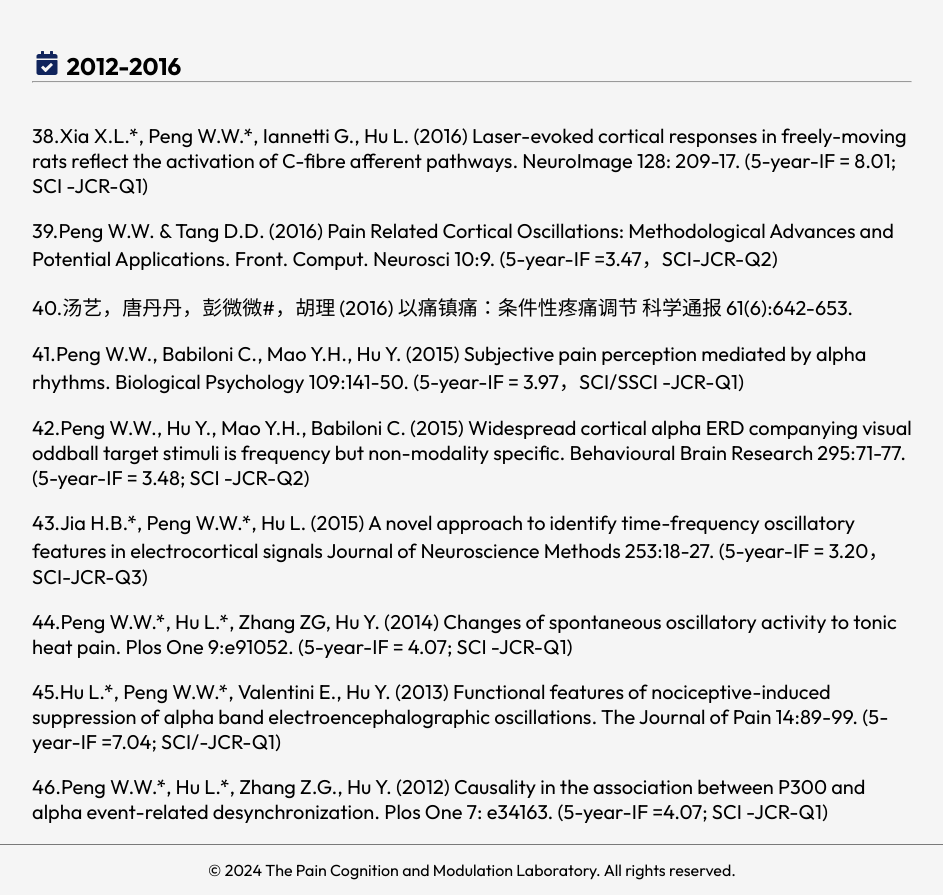
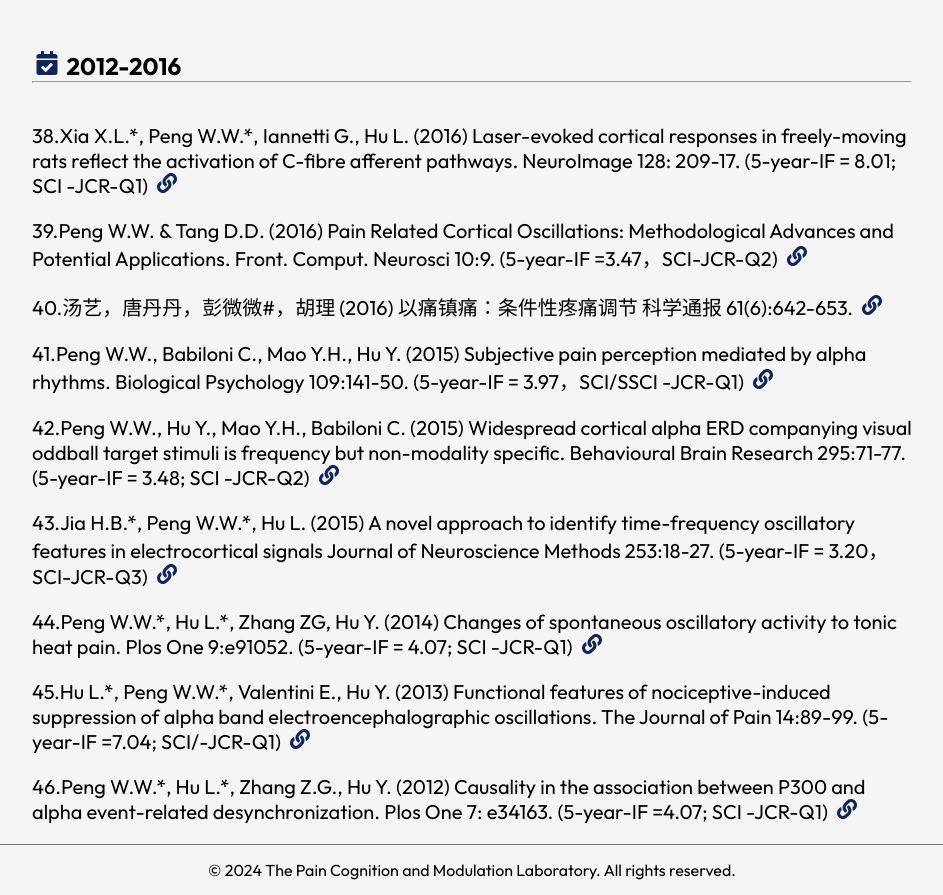
Before and after one commit to XIYANG1018/PCML-Website, a React (Vite) app: page /publication in a window 1280 px wide. Shown: the part 4503-5398 px from the top of the page, without its empty margins (168-1111 px from the left). Built offline with nearby package versions, Linux system fonts and the light colour scheme.

Commit message:
update publication

```diff
--- a/src/screens/PublicationScreen.jsx
+++ b/src/screens/PublicationScreen.jsx
@@ -69,14 +69,14 @@ const PublicationScreen = () => {
           <hr></hr>
           <br></br>
           <p>23.Peng W.W.*, Tang Z.Y.*, Zhang F.R., Li H., Kong Y.Z., Iannetti G.D., Hu L. (2019) Neurobiological mechanisms of TENS-induced analgesia. NeuroImage 195: 396-408. (5-year-IF = 8.01; SCI -JCR-Q1) <a href='https://www.sciencedirect.com/science/article/pii/S1053811919302848?via%3Dihub'> <FaLink className='icon' /></a></p>
-          <p>24.Peng W.W., Huang X.X., Liu Y., Cui F. (2019) Predictability modulates the anticipation and perception of pain in both self and others. Social Cognitive and Affective Neuroscience 14(7):747-757. (5-year-IF = 5.20; SCI/SSCI-JCR-Q1) <a href=''> <FaLink className='icon' /></a></p>
-          <p>25.Liu Y., Meng J., Yao M.L., Ye Q., Fan B., Peng W.W.# (2019) Hearing other's pain is associated with sensitivity to physical pain: an ERP study. Biological Psychology 145:150-158. (5-year-IF = 3.97，SSCI -JCR-Q1) <a href=''> <FaLink className='icon' /></a></p>
-          <p>26.Meng J., Shen L., Li Z.S., Peng W.W.# (2019) Top-down Effects on Empathy for Pain in Adults with Autistic Traits. Scientific Reports 9:8022. (5-year-IF = 5.52,SCI-JCR-Q1) <a href=''> <FaLink className='icon' /></a></p>
-          <p>27.Peng W.W., Peng H.N., Lu J.Z., Fan B., Cui F. (2019) Others’ pain appraisals modulate the anticipation and experience of subsequent pain. Neuroscience 410:16-28. (5-year-IF =3.92; SCI -JCR-Q2) <a href=''> <FaLink className='icon' /></a></p>
-          <p>28.Meng J., Shen L., Li Z.S., Peng W.W.# (2019) Top-down attention modulation on the perception of others' vocal pain: An event-related potential study. Neuropsychologia 133:107177. (5-year-IF = 3.56; SCI/SSCI -JCR-Q2) <a href=''> <FaLink className='icon' /></a></p>
-          <p>29.Ye Q., Yan D., Yao M.L., Lou W.T.#, Peng W.W.# (2019) Hyperexcitability of cortical oscillations in patients with somatoform pain disorder: A resting state EEG study. Neural Plasticity 2687150. (5-year-IF = 4.65; SCI -JCR-Q2) <a href=''> <FaLink className='icon' /></a></p>
-          <p>30.Peng W.W.*, Meng J.*, Lou Y.X., Li X.Y., Lei Y., Yan D. (2019) Reduced empathic pain processing in patients with somatoform pain disorder: evidence from behavioral and neurophysiological measures. International Journal of Psychophysiology 139:40-47. (5-year-IF = 3.52，SCI/SSCI-JCR-Q2) <a href=''> <FaLink className='icon' /></a></p>
-          <p>31.Qiu F*, Peng W.W.*, Li M.M*, Zhang L.L., Zhu H., Tan, X.Y, Li H., Zhang, J (2019) Effects of physical exercise on negative emotional susceptibility in young adult females: An event-related potential study. Brain research 1722: 146382. (5-year-IF = 3.68 SCI-JCR-Q3) <a href=''> <FaLink className='icon' /></a></p>
+          <p>24.Peng W.W., Huang X.X., Liu Y., Cui F. (2019) Predictability modulates the anticipation and perception of pain in both self and others. Social Cognitive and Affective Neuroscience 14(7):747-757. (5-year-IF = 5.20; SCI/SSCI-JCR-Q1) <a href='https://academic.oup.com/scan/article/14/7/747/5522657?login=false'> <FaLink className='icon' /></a></p>
+          <p>25.Liu Y., Meng J., Yao M.L., Ye Q., Fan B., Peng W.W.# (2019) Hearing other's pain is associated with sensitivity to physical pain: an ERP study. Biological Psychology 145:150-158. (5-year-IF = 3.97，SSCI -JCR-Q1) <a href='https://www.sciencedirect.com/science/article/abs/pii/S0301051118308342?via%3Dihub'> <FaLink className='icon' /></a></p>
+          <p>26.Meng J., Shen L., Li Z.S., Peng W.W.# (2019) Top-down Effects on Empathy for Pain in Adults with Autistic Traits. Scientific Reports 9:8022. (5-year-IF = 5.52,SCI-JCR-Q1) <a href='https://www.nature.com/articles/s41598-019-44400-2'> <FaLink className='icon' /></a></p>
+          <p>27.Peng W.W., Peng H.N., Lu J.Z., Fan B., Cui F. (2019) Others’ pain appraisals modulate the anticipation and experience of subsequent pain. Neuroscience 410:16-28. (5-year-IF =3.92; SCI -JCR-Q2) <a href='https://www.ibroneuroscience.org/article/S0306-4522(19)30313-6/abstract'> <FaLink className='icon' /></a></p>
+          <p>28.Meng J., Shen L., Li Z.S., Peng W.W.# (2019) Top-down attention modulation on the perception of others' vocal pain: An event-related potential study. Neuropsychologia 133:107177. (5-year-IF = 3.56; SCI/SSCI -JCR-Q2) <a href='https://www.sciencedirect.com/science/article/abs/pii/S0028393219302234?via%3Dihub'> <FaLink className='icon' /></a></p>
+          <p>29.Ye Q., Yan D., Yao M.L., Lou W.T.#, Peng W.W.# (2019) Hyperexcitability of cortical oscillations in patients with somatoform pain disorder: A resting state EEG study. Neural Plasticity 2687150. (5-year-IF = 4.65; SCI -JCR-Q2) <a href='https://www.ncbi.nlm.nih.gov/pmc/articles/PMC6652032/'> <FaLink className='icon' /></a></p>
+          <p>30.Peng W.W.*, Meng J.*, Lou Y.X., Li X.Y., Lei Y., Yan D. (2019) Reduced empathic pain processing in patients with somatoform pain disorder: evidence from behavioral and neurophysiological measures. International Journal of Psychophysiology 139:40-47. (5-year-IF = 3.52，SCI/SSCI-JCR-Q2) <a href='https://www.sciencedirect.com/science/article/abs/pii/S0167876018309887?via%3Dihub'> <FaLink className='icon' /></a></p>
+          <p>31.Qiu F*, Peng W.W.*, Li M.M*, Zhang L.L., Zhu H., Tan, X.Y, Li H., Zhang, J (2019) Effects of physical exercise on negative emotional susceptibility in young adult females: An event-related potential study. Brain research 1722: 146382. (5-year-IF = 3.68 SCI-JCR-Q3) <a href='https://www.sciencedirect.com/science/article/abs/pii/S0006899319304366'> <FaLink className='icon' /></a></p>
 
 
 
@@ -92,32 +92,32 @@ const PublicationScreen = () => {
           <h2><FaCalendarCheck className='icon' /> 2018</h2>
           <hr></hr>
           <br></br>
-          <p>32.Peng W.W.*, Xia X.L.*, Yi M., Huang, G. Zhang Z.G., Iannetti G.D., Hu L. (2018) Brain oscillations reflecting pain-related behavior in freely-moving rats. PAIN 159(1): 106–118. (5-year-IF = 8.09; SCI -JCR-Q1) <a href=''> <FaLink className='icon' /></a></p>
-          <p>33.张会娟, 彭微微#, 周丽丽, 吕雪靖, 魏华, 胡理# (2018) 安慰剂效应的心理机制及临床应用, 中国临床心理学杂志 26(3),467-471,453. <a href=''> <FaLink className='icon' /></a></p>
+          <p>32.Peng W.W.*, Xia X.L.*, Yi M., Huang, G. Zhang Z.G., Iannetti G.D., Hu L. (2018) Brain oscillations reflecting pain-related behavior in freely-moving rats. PAIN 159(1): 106–118. (5-year-IF = 8.09; SCI -JCR-Q1) <a href='https://journals.lww.com/pain/fulltext/2018/01000/brain_oscillations_reflecting_pain_related.15.aspx'> <FaLink className='icon' /></a></p>
+          <p>33.张会娟, 彭微微#, 周丽丽, 吕雪靖, 魏华, 胡理# (2018) 安慰剂效应的心理机制及临床应用, 中国临床心理学杂志 26(3),467-471,453. <a href='http://ir.psych.ac.cn/handle/311026/27059'> <FaLink className='icon' /></a></p>
 
           <h2><FaCalendarCheck className='icon' /> 2017</h2>
           <hr></hr>
           <br></br>
 
-          <p>34.Zhao K., Tang Z.Y., Guo Y.F., Peng W.W.#, Hu L.# (2017) Analgesia induced by self-initiated electrotactile sensation is mediated by top-down modulations. Psychophysiology 54(6):848-856. (5-year-IF = 4.72; SCI/SSCI -JCR-Q1) <a href=''> <FaLink className='icon' /></a></p>
-          <p>35.Peng W.W.*, Guo X.L.*, Jin Q.Q., Wei H., Xia X. L., Zhang, Y., Huang, P. C., Wang, W. C., Li, S.L., Wang, J. S., Chen, J, Hu L. (2017) Biological mechanism of post-herpetic neuralgia: evidence from multiple patho-psychophysiological measures. European Journal of Pain 21(5):827-842. (5-year-IF = 4.17; SCI -JCR-Q2) <a href=''> <FaLink className='icon' /></a></p>
-          <p>36.王小玲, 唐丹丹, 靳晴晴, 彭微微#, 胡理 (2017) 疼痛恐惧的神经机制及其消退. 心理科学进展 25(10): 1758-1768. <a href=''> <FaLink className='icon' /></a></p>
-          <p>37.汤征宇, 汪汇泉, 夏晓磊, 汤艺, 彭微微#, 胡理 (2017) 经皮神经电刺激的镇痛机制及其临床应用. 生理学报 2017(3):1-22. <a href=''> <FaLink className='icon' /></a></p>
+          <p>34.Zhao K., Tang Z.Y., Guo Y.F., Peng W.W.#, Hu L.# (2017) Analgesia induced by self-initiated electrotactile sensation is mediated by top-down modulations. Psychophysiology 54(6):848-856. (5-year-IF = 4.72; SCI/SSCI -JCR-Q1) <a href='https://onlinelibrary.wiley.com/doi/10.1111/psyp.12839'> <FaLink className='icon' /></a></p>
+          <p>35.Peng W.W.*, Guo X.L.*, Jin Q.Q., Wei H., Xia X. L., Zhang, Y., Huang, P. C., Wang, W. C., Li, S.L., Wang, J. S., Chen, J, Hu L. (2017) Biological mechanism of post-herpetic neuralgia: evidence from multiple patho-psychophysiological measures. European Journal of Pain 21(5):827-842. (5-year-IF = 4.17; SCI -JCR-Q2) <a href='https://onlinelibrary.wiley.com/doi/10.1002/ejp.985'> <FaLink className='icon' /></a></p>
+          <p>36.王小玲, 唐丹丹, 靳晴晴, 彭微微#, 胡理 (2017) 疼痛恐惧的神经机制及其消退. 心理科学进展 25(10): 1758-1768. <a href='https://journal.psych.ac.cn/xlkxjz/CN/10.3724/SP.J.1042.2016.01065'> <FaLink className='icon' /></a></p>
+          <p>37.汤征宇, 汪汇泉, 夏晓磊, 汤艺, 彭微微#, 胡理 (2017) 经皮神经电刺激的镇痛机制及其临床应用. 生理学报 2017(3):1-22. <a href='http://ir.psych.ac.cn/handle/311026/27059'> <FaLink className='icon' /></a></p>
 
           <h2><FaCalendarCheck className='icon' /> 2012-2016</h2>
 
           <hr></hr>
           <br></br>
 
-          <p>38.Xia X.L.*, Peng W.W.*, Iannetti G., Hu L. (2016) Laser-evoked cortical responses in freely-moving rats reflect the activation of C-fibre afferent pathways. NeuroImage 128: 209-17. (5-year-IF = 8.01; SCI -JCR-Q1)</p>
-          <p>39.Peng W.W. & Tang D.D. (2016) Pain Related Cortical Oscillations: Methodological Advances and Potential Applications. Front. Comput. Neurosci 10:9. (5-year-IF =3.47，SCI-JCR-Q2)</p>
-          <p>40.汤艺，唐丹丹，彭微微#，胡理 (2016) 以痛镇痛：条件性疼痛调节 科学通报 61(6):642-653.</p>
-          <p>41.Peng W.W., Babiloni C., Mao Y.H., Hu Y. (2015) Subjective pain perception mediated by alpha rhythms. Biological Psychology 109:141-50. (5-year-IF = 3.97，SCI/SSCI -JCR-Q1)</p>
-          <p>42.Peng W.W., Hu Y., Mao Y.H., Babiloni C. (2015) Widespread cortical alpha ERD companying visual oddball target stimuli is frequency but non-modality specific. Behavioural Brain Research 295:71-77. (5-year-IF = 3.48; SCI -JCR-Q2)</p>
-          <p>43.Jia H.B.*, Peng W.W.*, Hu L. (2015) A novel approach to identify time-frequency oscillatory features in electrocortical signals Journal of Neuroscience Methods 253:18-27. (5-year-IF = 3.20，SCI-JCR-Q3)</p>
-          <p>44.Peng W.W.*, Hu L.*, Zhang ZG, Hu Y. (2014) Changes of spontaneous oscillatory activity to tonic heat pain. Plos One 9:e91052. (5-year-IF = 4.07; SCI -JCR-Q1)</p>
-          <p>45.Hu L.*, Peng W.W.*, Valentini E., Hu Y. (2013) Functional features of nociceptive-induced suppression of alpha band electroencephalographic oscillations. The Journal of Pain 14:89-99. (5-year-IF =7.04; SCI/-JCR-Q1)</p>
-          <p>46.Peng W.W.*, Hu L.*, Zhang Z.G., Hu Y. (2012) Causality in the association between P300 and alpha event-related desynchronization. Plos One 7: e34163. (5-year-IF =4.07; SCI -JCR-Q1) </p>
+          <p>38.Xia X.L.*, Peng W.W.*, Iannetti G., Hu L. (2016) Laser-evoked cortical responses in freely-moving rats reflect the activation of C-fibre afferent pathways. NeuroImage 128: 209-17. (5-year-IF = 8.01; SCI -JCR-Q1) <a href='https://www.sciencedirect.com/science/article/pii/S1053811915011556?via%3Dihub'> <FaLink className='icon' /></a></p>
+          <p>39.Peng W.W. & Tang D.D. (2016) Pain Related Cortical Oscillations: Methodological Advances and Potential Applications. Front. Comput. Neurosci 10:9. (5-year-IF =3.47，SCI-JCR-Q2) <a href='https://www.frontiersin.org/journals/computational-neuroscience/articles/10.3389/fncom.2016.00009/full'> <FaLink className='icon' /></a></p>
+          <p>40.汤艺，唐丹丹，彭微微#，胡理 (2016) 以痛镇痛：条件性疼痛调节 科学通报 61(6):642-653. <a href=''> <FaLink className='icon' /></a></p>
+          <p>41.Peng W.W., Babiloni C., Mao Y.H., Hu Y. (2015) Subjective pain perception mediated by alpha rhythms. Biological Psychology 109:141-50. (5-year-IF = 3.97，SCI/SSCI -JCR-Q1) <a href='https://www.sciencedirect.com/science/article/abs/pii/S0301051115300016?via%3Dihub'> <FaLink className='icon' /></a></p>
+          <p>42.Peng W.W., Hu Y., Mao Y.H., Babiloni C. (2015) Widespread cortical alpha ERD companying visual oddball target stimuli is frequency but non-modality specific. Behavioural Brain Research 295:71-77. (5-year-IF = 3.48; SCI -JCR-Q2) <a href='https://www.sciencedirect.com/science/article/abs/pii/S016643281500306X?via%3Dihub'> <FaLink className='icon' /></a></p>
+          <p>43.Jia H.B.*, Peng W.W.*, Hu L. (2015) A novel approach to identify time-frequency oscillatory features in electrocortical signals Journal of Neuroscience Methods 253:18-27. (5-year-IF = 3.20，SCI-JCR-Q3) <a href='https://www.sciencedirect.com/science/article/abs/pii/S0165027015002174?via%3Dihub'> <FaLink className='icon' /></a></p>
+          <p>44.Peng W.W.*, Hu L.*, Zhang ZG, Hu Y. (2014) Changes of spontaneous oscillatory activity to tonic heat pain. Plos One 9:e91052. (5-year-IF = 4.07; SCI -JCR-Q1) <a href='https://journals.plos.org/plosone/article?id=10.1371/journal.pone.0091052'> <FaLink className='icon' /></a></p>
+          <p>45.Hu L.*, Peng W.W.*, Valentini E., Hu Y. (2013) Functional features of nociceptive-induced suppression of alpha band electroencephalographic oscillations. The Journal of Pain 14:89-99. (5-year-IF =7.04; SCI/-JCR-Q1) <a href='https://journals.plos.org/plosone/article?id=10.1371/journal.pone.0091052'> <FaLink className='icon' /></a></p>
+          <p>46.Peng W.W.*, Hu L.*, Zhang Z.G., Hu Y. (2012) Causality in the association between P300 and alpha event-related desynchronization. Plos One 7: e34163. (5-year-IF =4.07; SCI -JCR-Q1) <a href='https://journals.plos.org/plosone/article?id=10.1371/journal.pone.0034163'> <FaLink className='icon' /></a></p>
         </div>
 
         <Footer />
```
